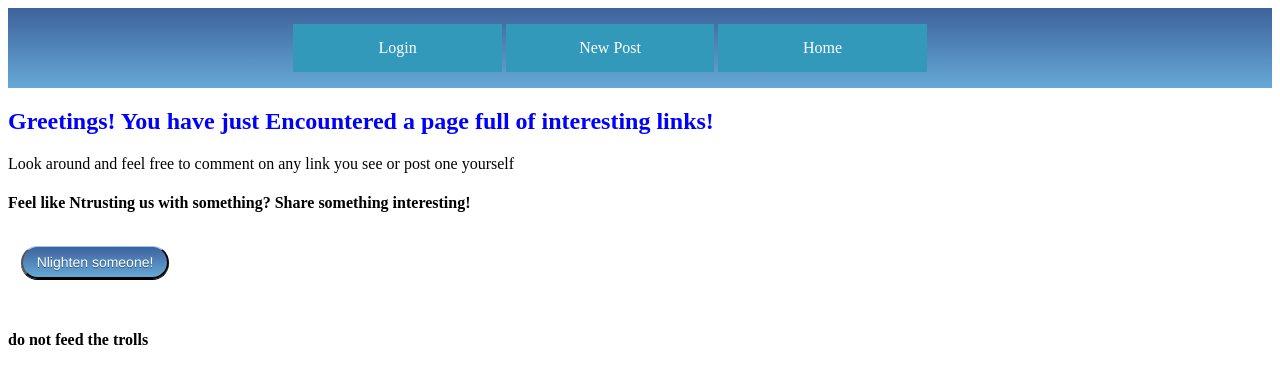
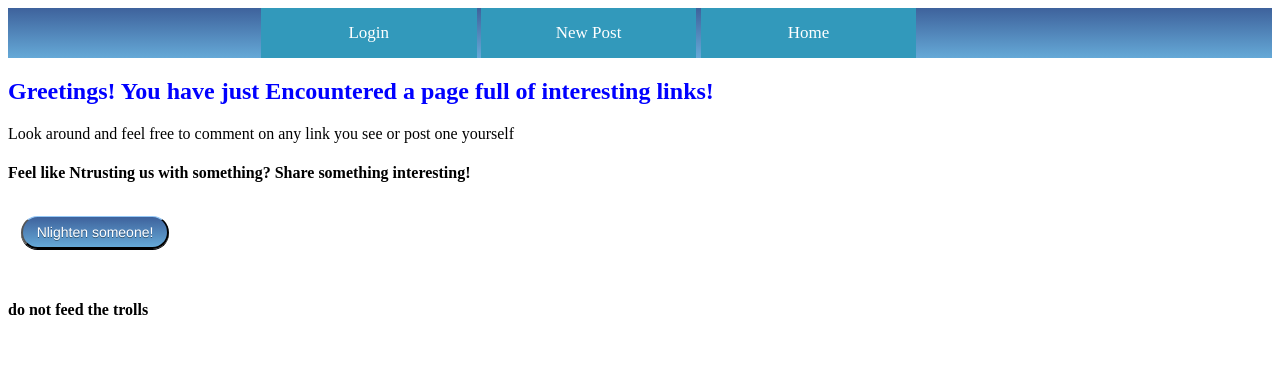
Before and after one commit to Wikonator/Encounter, a website: page Static/index.html in a window 1280 px wide. Drawn offline with nearby package versions, Linux system fonts and the light colour scheme; some packages are replaced by stand-ins of ours; no server answers.

Commit message:
css for navbar and buttons

```diff
--- a/Static/content/app.css
+++ b/Static/content/app.css
@@ -81,6 +81,13 @@ textarea{
     vertical-align: middle;
 }*/
 
+.menu-left ul {
+  margin: 0;
+  padding: 0;
+  font-size: 17px;
+    width: 100%;
+}
+
 .menu-left ul li {
   list-style: none;
   display:inline-block;
@@ -99,9 +106,9 @@ textarea{
     text-align:center;
 }
 
-/*.menu-left ul li a:active,*/
+.menu-left ul li a:active,
 .menu-left ul li a:hover {
-  background: rgba(50,153,187,0.8)
+	background: rgba(50,153,187,0.8);
 }
 
 input {
```
